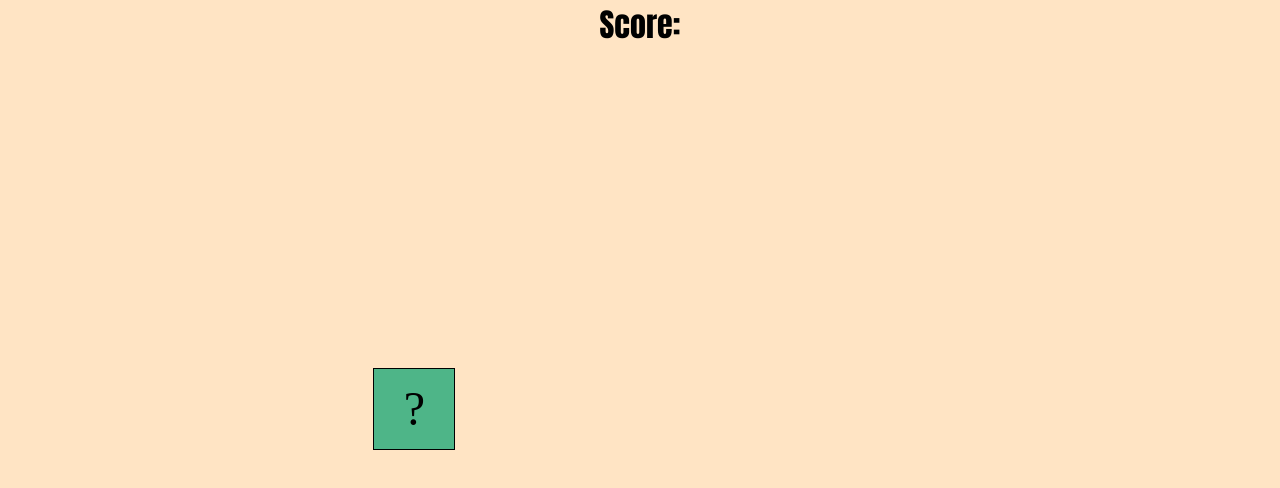
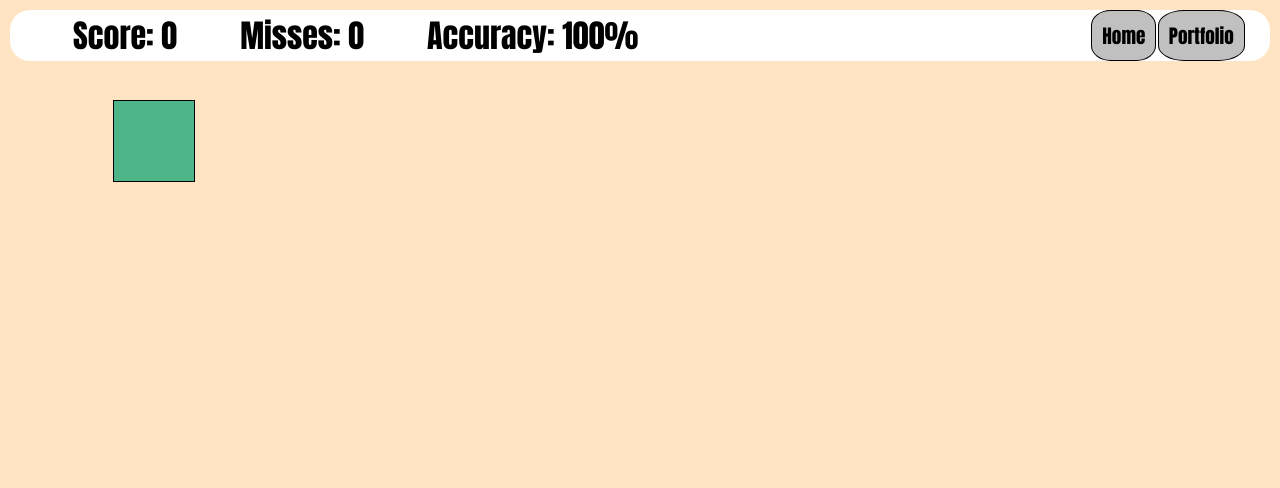
Before and after one commit to YinY23/YinY23.github.io, a plain HTML site: page fsd-projects/bouncing-box/index.html in a window 1280 px wide. Drawn offline with Linux system fonts and the light colour scheme.

Commit message:
did stuff

```diff
--- a/fsd-projects/bouncing-box/index.html
+++ b/fsd-projects/bouncing-box/index.html
@@ -1,14 +1,16 @@
 <!DOCTYPE html>
 <html>
-
   <head>
-	<meta charset="utf-8">
+    <meta charset="utf-8" />
     <title>boxeys</title>
     <link rel="icon" type="image/x-icon" href="/images by yin/mochabear.png" />
     <script src="jquery.min.js"></script>
     <style>
       :root {
         --side: 80px;
+        font-size: 200%;
+        font-family: Impact;
+        color: black;
       }
       .box {
         width: var(--side);
@@ -35,43 +37,118 @@
         height: 100vh;
         padding: 0;
         margin: 0 auto;
+
+        display: flexbox;
+        /* justify-content: center; */
       }
+
+      .navigation {
+        background-color: white;
+        padding: 0 auto;
+        margin: 10px;
+        border-radius: 20px;
+
+        display: flex;
+      }
+
+      .auto {
+        margin-left: 5%;
+        align-self: center;
+      }
+
       .score {
-			justify-self: center;
-			font-size: 200%;
-			font-family: Impact;
-			color: black;
+        margin-left: 5%;
+      }
+
+      .misses {
+        margin-left: 5%;
+      }
+
+      .accuracy {
+        margin-left: 5%;
+      }
+
+      .list {
+        list-style-type: none; /* gets rid of the bullet points */
+
+        display: flex;
+        justify-content: center;
+        align-items: center;
+
+        margin-left: auto;
+        margin-right: 2%;
+        margin-top: 0;
+        margin-bottom: 0;
+
+        font-size: 60%;
+      }
+      .links {
+        background-color: silver;
+        padding: 10px;
+        border: 1px solid black;
+        border-radius: 30%;
+
+        margin-right: 1%;
+      }
+
+      .links > a {
+        text-decoration: none; /* got rid of the underline */
+        color: black; /* color of the link texts */
       }
     </style>
     <!-- <script src="//cdnjs.cloudflare.com/ajax/libs/jquery/2.1.1/jquery.min.js"></script> -->
-
   </head>
 
   <body class="board">
-	<div class="score">Score: </div>
+    <nav class="navigation">
+      <!-- HTML for the score -->
+      <div class="score auto">Score: 0</div>
+
+      <!-- HTML for the misses -->
+      <div class="misses auto">Misses: 0</div>
+
+      <!-- HTML for the accuracy -->
+      <div class="accuracy auto">Accuracy: 100%</div>
+
+      <ul class="list">
+        <li class="links">
+          <a href="/index.html"> Home </a>
+        </li>
+        <li class="links">
+          <a href="/portfolio.html"> Portfolio </a>
+        </li>
+      </ul>
+    </nav>
+
     <!-- HTML for the box -->
-	<div class="box">?</div>
+    <div class="box"></div>
 
     <script>
       (function () {
-			'use strict'
+        "use strict";
         /* global jQuery */
 
         //////////////////////////////////////////////////////////////////
         /////////////////// SETUP DO NOT DELETE //////////////////////////
         //////////////////////////////////////////////////////////////////
 
-			var box = jQuery('.box');	// reference to the HTML .box element
-			var board = jQuery('.board');	// reference to the HTML .board element
-			var score = jQuery('.score'); // reference to the HTML .score element
-			var boardWidth = board.width();	// the maximum X-Coordinate of the screen
-			var fresh = 50; // delay in milliseconds between each refresh
+        var box = jQuery(".box"); // reference to the HTML .box element
+        var board = jQuery(".board"); // reference to the HTML .board element
+        var score = jQuery(".score"); // reference to the HTML .score element
+        var misses = jQuery(".misses"); // reference to the HTML .misses element
+        var accuracy = jQuery(".accuracy"); // reference to the HTML .accuracy element
+
+        var boardWidth = board.width(); // the maximum X-Coordinate of the screen
+        var fresh = 1; // delay in milliseconds between each refresh
 
         // Every fresh milliseconds, call the update Function (see below)
         var updateInterval = setInterval(update, fresh);
 
         // Every time the box is clicked, call the handleBoxClick Function (see below)
-			box.on('click', handleBoxClick);
+        box.on("click", handleBoxClick);
+
+        // Every time the board is clicked, call the handleBoardClick Function (see below)
+        var boardClicks = board.on("click", handleBoardClick);
 
         // moves the Box to a new position on the screen along the X-Axis
         function moveBoxTo(newPositionX) {
@@ -89,9 +166,6 @@
 
         // TODO 2 - Variable declarations
 
-			// length of the box
-			var boxLength = 80;
-
         // color of the box
         var tempcol1 = parseInt(Math.random() * 256);
         var tempcol2 = parseInt(Math.random() * 256);
@@ -103,33 +177,36 @@
           tempcol2 = parseInt(Math.random() * 256);
           tempcol3 = parseInt(Math.random() * 256);
         }
-			box.css("background-color", "rgb(" + tempcol1 + ", " + tempcol2 + ", " + tempcol3 + ")");
+        box.css(
+          "background-color",
+          "rgb(" + tempcol1 + ", " + tempcol2 + ", " + tempcol3 + ")"
+        );
 
         // points used for score and speed calculation
         var points = 0;
-			// position change for X and Y per click
-			var speedFrame = 2;
+        // position change for X and Y per every 3 clicks
+        var speedFrame = 1;
 
         // random number for position
         var rngX = Math.random();
-			while (rngX > 1 - (boxLength / board.width())) {
+        while (rngX > 1 - (box.outerWidth() / board.width())) {
           rngX = Math.random();
         }
         var rngY = Math.random();
-			while(rngY > 1 - (boxLength / board.width())) {
+        while (rngY > 1 - (box.outerHeight() / board.width())) {
           rngY = Math.random();
         }
 
-			// objects speed and position in the X direction
+        // objects position in the X direction
         var positionX = rngX * board.width();
-			var speedX = 10;
 
-			// objects speed and position in the Y direction
+        // objects position in the Y direction
         var positionY = rngY * board.height();
-			var speedY = 10;
 
-			// universal speed
-			var speed = 0;
+        // speeds
+        var speed = 1;
+        var speedX = speed;
+        var speedY = speed;
 
         // interval
         var tickerID = false;
@@ -137,26 +214,47 @@
           tickerID = setInterval(update, 50);
         }
 
+        // misclicks
+        var misClicks = 0;
+
         /*
-			This Function will be called 20 times/second. Each time it is called,
+        This Function will be called 1000/fresh times/second. Each time it is called,
         it should move the Box to a new location. If the box drifts off the screen
         turn it around!
         */
         function update() {
+          // clears the update interval
+          if (misClicks === points + 10) {
+            clearInterval(updateInterval);
+          }
+
           // updates the object in the X direction
-				if (positionX + 80 > boardWidth || positionX < 0) {
+          if (positionX + box.outerWidth() > boardWidth || positionX < 0) {
             speedX *= -1;
           }
           positionX += speedX;
           box.css("left", positionX);
 
           // updates the object in the Y direction
-				if (positionY + 80 > board.height() || positionY < 0) {
+          if (positionY + box.outerHeight() > board.height() || positionY < 0) {
             speedY *= -1;
           }
           positionY += speedY;
           box.css("top", positionY);
-			};
+        }
+
+        function accuracyUpdate() {
+          accuracy.text("Accuracy: " + (100 * (points / misClicks)) + "%");
+        }
+
+        /*
+        This Function will be called each time the board is clicked
+        */
+        function handleBoardClick() {
+          misClicks ++;
+          misses.text("Misses: " + misClicks);
+          accuracyUpdate();
+        }
 
         /*
         This Function will be called each time the box is clicked. Each time it is called,
@@ -166,21 +264,20 @@
         function handleBoxClick() {
           // sets the position of the object to a random X and Y position every click done on the box
           rngX = Math.random();
-				while (rngX > 1 - (boxLength / board.width())) {
+          while (rngX > 1 - (box.outerWidth() / board.width())) {
             rngX = Math.random();
           }
           rngY = Math.random();
-				while(rngY > 1 - (boxLength / board.width())) {
+          while (rngY > 1 - (box.outerHeight() / board.height())) {
             rngY = Math.random();
           }
           positionX = rngX * board.width();
           positionY = rngY * board.height();
 
           // adds a point and calculates speed
-				++ points;
-				box.text(points);
-				speedX = 10 + (speedFrame * parseInt(points / 3));
-				speedY = 10 + (speedFrame * parseInt(points / 3));
+          ++points;
+          speedX = 1 + speedFrame * parseInt(points / 3);
+          speedY = 1 + speedFrame * parseInt(points / 3);
 
           // gives the object an opportunity to change direction every click
           var temprngX = parseInt(Math.random() * 2);
@@ -201,18 +298,17 @@
             tempcol2 = parseInt(Math.random() * 256);
             tempcol3 = parseInt(Math.random() * 256);
           }
-				box.css("background-color", "rgb(" + tempcol1 + ", " + tempcol2 + ", " + tempcol3 + ")");
+          box.css(
+            "background-color",
+            "rgb(" + tempcol1 + ", " + tempcol2 + ", " + tempcol3 + ")"
+          );
 
-				// if (tickerID !== false) {
-				// 	clearInterval(tickerID);
-				// 	tickerID = false;
-				// }
-				// else {
-				// 	ticker();
-				// }
-			};
+          // score element
+          score.text("Score: " + points);
+
+          accuracyUpdate();
+        }
       })();
     </script>
   </body>
-
 </html>
--- a/fsd-projects/platformer/platformer.css
+++ b/fsd-projects/platformer/platformer.css
@@ -1,9 +1,52 @@
 body {
-  display: flex;
+  display: flexbox;
   align-self: center;
   margin: auto;
-  margin-top: 5%;
+  /* margin-top: 2%; */
   background-color: bisque;
+}
+
+.title {
+  font-size: 200%;
+  font-family: Impact;
+  justify-self: center;
+  align-self: center;
+  margin-left: 40%;
+}
+
+nav {
+  display: flex;
+  margin-bottom: 2%;
+
+  background-color: pink;
+}
+
+.nav-ul {
+  list-style-type: none;
+
+  display: flex;
+  justify-content: center;
+  align-items: center;
+
+  margin-left: auto;
+  margin-right: 2%;
+}
+
+.links {
+  background-color: bisque;
+  padding: 10px;
+  border: 1px solid black;
+  border-radius: 30%;
+
+  justify-content: center;
+  align-self: center;
+
+  margin-right: 10%;
+}
+
+.links > a {
+  text-decoration: none; /* gets rid of the underline */
+  color: silver;
 }
 
 canvas {
```
Also changed, not shown: fsd-projects/platformer/index.html (+12 -0 lines), index.html (+2 -2 lines), portfolio.html (+2 -2 lines). Lines whose indentation alone changed are shown as unchanged.
